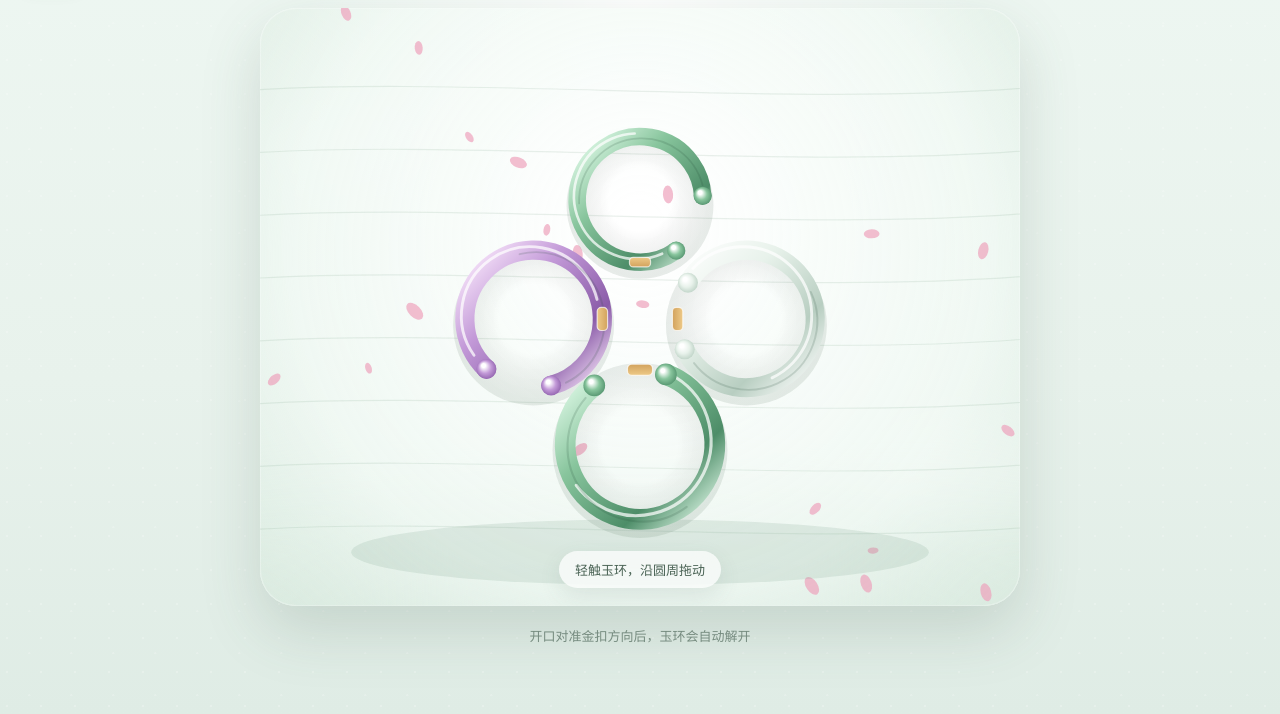
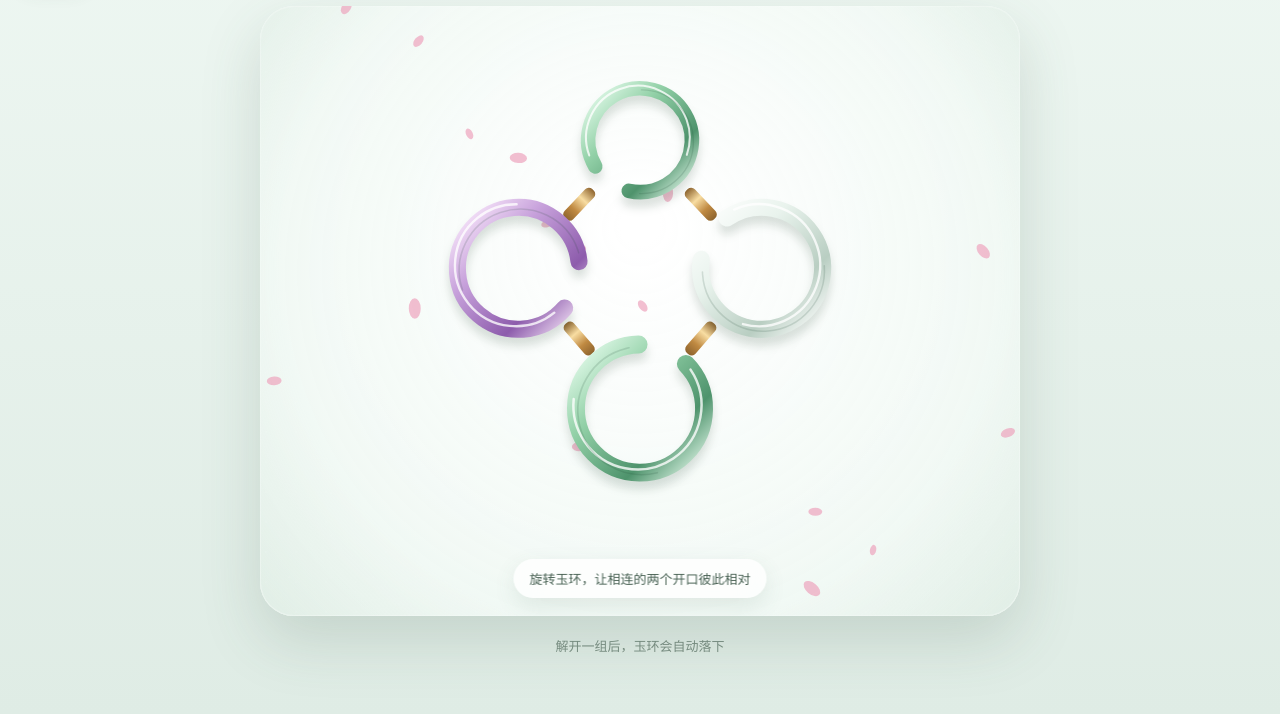
Before and after one commit to yaohu3216-png/jade-ring, a plain HTML site: page index.html in a window 1280 px wide. Shown: the part 86-800 px from the top of the page. Drawn offline with Linux system fonts and the light colour scheme.

Commit message:
Add files via upload

```diff
--- a/game.js
+++ b/game.js
@@ -6,339 +6,275 @@ const nextBtn = document.getElementById('nextBtn');
 const levelText = document.getElementById('levelText');
 const message = document.getElementById('message');
 
-const DPR = Math.min(window.devicePixelRatio || 1, 2);
-let W = 0, H = 0;
-let activeRing = null;
-let lastPointerAngle = 0;
-let dragVelocity = 0;
-let currentLevel = 0;
-let rings = [];
-let petals = [];
-let completed = false;
+let W=0,H=0,DPR=Math.min(devicePixelRatio||1,2);
+let rings=[],links=[],petals=[];
+let activeRing=null,lastPointerAngle=0;
+let currentLevel=0,completed=false;
 
-const levels = [
+const palette={
+  green:['#ecfff2','#93d1a8','#4e936c'],
+  lavender:['#fff1ff','#c7a1db','#8d5cac'],
+  white:['#ffffff','#e9f3ed','#b9cec2']
+};
+
+const levels=[
   {
     name:'第一关',
     rings:[
-      {x:.50,y:.32,r:.105,gap:58,target:Math.PI/2,color:'green'},
-      {x:.36,y:.52,r:.115,gap:58,target:0,color:'lavender'},
-      {x:.64,y:.52,r:.115,gap:58,target:Math.PI,color:'white'},
-      {x:.50,y:.73,r:.125,gap:58,target:-Math.PI/2,color:'green'}
+      {id:'A',x:.50,y:.22,r:.085,color:'green',angle:2.2},
+      {id:'B',x:.34,y:.43,r:.10,color:'lavender',angle:.3},
+      {id:'C',x:.66,y:.43,r:.10,color:'white',angle:3.7},
+      {id:'D',x:.50,y:.66,r:.105,color:'green',angle:5.1}
+    ],
+    links:[
+      ['A','B'],['A','C'],['B','D'],['C','D']
     ]
   },
   {
     name:'第二关',
     rings:[
-      {x:.50,y:.22,r:.095,gap:52,target:Math.PI/2,color:'lavender'},
-      {x:.31,y:.39,r:.105,gap:52,target:0,color:'green'},
-      {x:.50,y:.42,r:.108,gap:52,target:-Math.PI/2,color:'white'},
-      {x:.69,y:.39,r:.105,gap:52,target:Math.PI,color:'green'},
-      {x:.36,y:.64,r:.112,gap:52,target:0,color:'white'},
-      {x:.64,y:.64,r:.112,gap:52,target:Math.PI,color:'lavender'},
-      {x:.50,y:.80,r:.10,gap:52,target:-Math.PI/2,color:'green'}
+      {id:'A',x:.50,y:.16,r:.075,color:'lavender',angle:1.8},
+      {id:'B',x:.31,y:.33,r:.088,color:'green',angle:.2},
+      {id:'C',x:.50,y:.35,r:.09,color:'white',angle:4.2},
+      {id:'D',x:.69,y:.33,r:.088,color:'green',angle:3.2},
+      {id:'E',x:.38,y:.58,r:.092,color:'white',angle:5.2},
+      {id:'F',x:.62,y:.58,r:.092,color:'lavender',angle:1.2},
+      {id:'G',x:.50,y:.78,r:.083,color:'green',angle:4.7}
+    ],
+    links:[
+      ['A','B'],['A','C'],['A','D'],
+      ['B','E'],['C','E'],['C','F'],['D','F'],
+      ['E','G'],['F','G']
     ]
   }
 ];
 
-const palette = {
-  green:['#e9fff0','#88c59d','#4d8d68'],
-  lavender:['#fff0ff','#c39ad8','#8a5ba8'],
-  white:['#ffffff','#e8f2eb','#b8cec1']
-};
-
 function resize(){
-  const rect = canvas.getBoundingClientRect();
-  W = rect.width; H = rect.height;
-  canvas.width = Math.round(W * DPR);
-  canvas.height = Math.round(H * DPR);
+  const r=canvas.getBoundingClientRect();
+  W=r.width;H=r.height;
+  canvas.width=Math.round(W*DPR);
+  canvas.height=Math.round(H*DPR);
   ctx.setTransform(DPR,0,0,DPR,0,0);
-  createPetals();
-}
-window.addEventListener('resize', resize);
-
-function createPetals(){
-  petals = Array.from({length:22},(_,i)=>({
-    x:Math.random()*W,
-    y:Math.random()*H,
-    s:2+Math.random()*4,
-    vx:-.12+Math.random()*.24,
-    vy:.18+Math.random()*.34,
-    a:Math.random()*Math.PI*2,
-    va:-.015+Math.random()*.03
+  petals=Array.from({length:18},()=>({
+    x:Math.random()*W,y:Math.random()*H,
+    s:2+Math.random()*4,vx:-.12+Math.random()*.24,
+    vy:.18+Math.random()*.32,a:Math.random()*6.28,va:-.02+Math.random()*.04
   }));
 }
+addEventListener('resize',resize);
 
+function loadLevel(i){
+  currentLevel=i%levels.length;
+  completed=false;
+  nextBtn.classList.add('hidden');
+  message.textContent='旋转玉环，让相连的两个开口彼此相对';
+  levelText.textContent=levels[currentLevel].name;
+  rings=levels[currentLevel].rings.map(r=>({
+    ...r,velocity:0,solved:false,falling:false,dy:0,alpha:1,scale:1,pulse:0
+  }));
+  links=levels[currentLevel].links.map(([a,b])=>({a,b,solved:false}));
+}
+function getRing(id){return rings.find(r=>r.id===id)}
 function norm(a){
-  while(a > Math.PI) a -= Math.PI*2;
-  while(a < -Math.PI) a += Math.PI*2;
+  while(a>Math.PI)a-=Math.PI*2;
+  while(a<-Math.PI)a+=Math.PI*2;
   return a;
 }
-
-function loadLevel(i){
-  currentLevel = i % levels.length;
-  completed = false;
-  nextBtn.classList.add('hidden');
-  message.textContent = '轻触玉环，沿圆周拖动';
-  levelText.textContent = levels[currentLevel].name;
-  rings = levels[currentLevel].rings.map((r,idx)=>({
-    ...r,
-    angle:(idx*1.37 + .45)%(Math.PI*2),
-    velocity:0,
-    solved:false,
-    falling:false,
-    alpha:1,
-    dy:0,
-    scale:1,
-    pulse:0
-  }));
+function pointerPos(e){
+  const r=canvas.getBoundingClientRect();
+  const p=e.touches?e.touches[0]:e;
+  return{x:p.clientX-r.left,y:p.clientY-r.top}
 }
-
-function pointerPos(e){
-  const rect = canvas.getBoundingClientRect();
-  const p = e.touches ? e.touches[0] : e;
-  return {x:p.clientX-rect.left,y:p.clientY-rect.top};
-}
-
 function pickRing(p){
   for(let i=rings.length-1;i>=0;i--){
-    const r=rings[i];
-    if(r.solved) continue;
-    const cx=r.x*W, cy=r.y*H+r.dy;
-    const rr=r.r*Math.min(W,H);
+    const r=rings[i];if(r.solved)return;
+    const cx=r.x*W,cy=r.y*H+r.dy,rr=r.r*Math.min(W,H);
     const d=Math.hypot(p.x-cx,p.y-cy);
-    if(d>rr*.58 && d<rr*1.25) return r;
+    if(d>rr*.55&&d<rr*1.28)return r;
   }
   return null;
 }
-
 function start(e){
   e.preventDefault();
   const p=pointerPos(e);
   activeRing=pickRing(p);
-  if(!activeRing) return;
+  if(!activeRing)return;
   lastPointerAngle=Math.atan2(p.y-(activeRing.y*H+activeRing.dy),p.x-activeRing.x*W);
-  dragVelocity=0;
   activeRing.pulse=1;
 }
 function move(e){
-  if(!activeRing) return;
+  if(!activeRing)return;
   e.preventDefault();
   const p=pointerPos(e);
   const a=Math.atan2(p.y-(activeRing.y*H+activeRing.dy),p.x-activeRing.x*W);
   const d=norm(a-lastPointerAngle);
   activeRing.angle+=d;
-  dragVelocity=d;
   activeRing.velocity=d;
   lastPointerAngle=a;
 }
 function end(){
-  if(!activeRing) return;
+  if(!activeRing)return;
   const r=activeRing;
   activeRing=null;
-  const diff=Math.abs(norm(r.angle-r.target));
-  if(diff < 0.25){
-    r.angle=r.target;
-    r.velocity=0;
-    r.solved=true;
-    r.falling=true;
-    message.textContent='叮——玉环已解';
-    setTimeout(checkComplete,420);
-  }
+  trySolveLinksFor(r.id);
 }
-
 canvas.addEventListener('pointerdown',start);
-window.addEventListener('pointermove',move,{passive:false});
-window.addEventListener('pointerup',end);
+addEventListener('pointermove',move,{passive:false});
+addEventListener('pointerup',end);
 canvas.addEventListener('touchstart',start,{passive:false});
 canvas.addEventListener('touchmove',move,{passive:false});
-window.addEventListener('touchend',end);
+addEventListener('touchend',end);
 
-restartBtn.addEventListener('click',()=>loadLevel(currentLevel));
-nextBtn.addEventListener('click',()=>loadLevel(currentLevel+1));
+function angleBetween(a,b){
+  return Math.atan2((b.y-a.y)*H,(b.x-a.x)*W);
+}
+function gapFaces(r,angle){
+  return Math.abs(norm(r.angle-angle))<0.24;
+}
+function trySolveLinksFor(id){
+  const candidates=links.filter(l=>!l.solved&&(l.a===id||l.b===id));
+  let solvedAny=false;
+  for(const link of candidates){
+    const ra=getRing(link.a),rb=getRing(link.b);
+    if(ra.solved||rb.solved)continue;
+    const ab=angleBetween(ra,rb);
+    const ba=norm(ab+Math.PI);
+    if(gapFaces(ra,ab)&&gapFaces(rb,ba)){
+      ra.angle=ab;rb.angle=ba;
+      ra.velocity=rb.velocity=0;
+      link.solved=true;
+      solvedAny=true;
+      setTimeout(()=>releasePair(link),120);
+    }
+  }
+  if(!solvedAny)message.textContent='继续调整，让两个开口正对';
+}
+function releasePair(link){
+  const ra=getRing(link.a),rb=getRing(link.b);
+  const remainingA=links.some(l=>!l.solved&&(l.a===ra.id||l.b===ra.id));
+  const remainingB=links.some(l=>!l.solved&&(l.a===rb.id||l.b===rb.id));
 
+  if(!remainingA)solveRing(ra);
+  if(!remainingB)solveRing(rb);
+
+  message.textContent='金扣已解开';
+  setTimeout(checkComplete,420);
+}
+function solveRing(r){
+  if(r.solved)return;
+  r.solved=true;
+  r.falling=true;
+}
 function checkComplete(){
-  if(rings.every(r=>r.solved)){
+  if(links.every(l=>l.solved)){
     completed=true;
+    rings.forEach(solveRing);
     message.textContent='此结已解';
     nextBtn.classList.remove('hidden');
     burstPetals();
   }
 }
+restartBtn.onclick=()=>loadLevel(currentLevel);
+nextBtn.onclick=()=>loadLevel(currentLevel+1);
 
 function burstPetals(){
-  for(let i=0;i<36;i++){
-    petals.push({
-      x:W/2+(Math.random()-.5)*80,
-      y:H*.52+(Math.random()-.5)*50,
-      s:2+Math.random()*5,
-      vx:(Math.random()-.5)*2.1,
-      vy:-1.4-Math.random()*1.4,
-      a:Math.random()*Math.PI*2,
-      va:-.06+Math.random()*.12
-    });
+  for(let i=0;i<30;i++)petals.push({
+    x:W/2+(Math.random()-.5)*80,y:H*.52,
+    s:2+Math.random()*5,vx:(Math.random()-.5)*2,
+    vy:-1.2-Math.random()*1.5,a:Math.random()*6.28,va:-.06+Math.random()*.12
+  });
+}
+function roundRect(x,y,w,h,r){
+  ctx.beginPath();ctx.roundRect(x,y,w,h,r);
+}
+function drawBackground(){
+  const g=ctx.createRadialGradient(W*.5,H*.36,20,W*.5,H*.5,Math.max(W,H)*.8);
+  g.addColorStop(0,'rgba(255,255,255,.97)');
+  g.addColorStop(.58,'rgba(242,249,245,.86)');
+  g.addColorStop(1,'rgba(214,231,221,.45)');
+  ctx.fillStyle=g;ctx.fillRect(0,0,W,H);
+}
+function drawPetals(){
+  for(const p of petals){
+    p.x+=p.vx;p.y+=p.vy;p.a+=p.va;p.vy+=completed?.006:.001;
+    if(p.y>H+20||p.x<-30||p.x>W+30){
+      p.x=Math.random()*W;p.y=-20;p.vx=-.12+Math.random()*.24;p.vy=.18+Math.random()*.32
+    }
+    ctx.save();ctx.translate(p.x,p.y);ctx.rotate(p.a);
+    ctx.fillStyle='rgba(237,158,185,.66)';
+    ctx.beginPath();ctx.ellipse(0,0,p.s,p.s*1.7,0,0,6.28);ctx.fill();ctx.restore();
   }
 }
-
-function drawBackground(){
-  const g=ctx.createRadialGradient(W*.5,H*.36,20,W*.5,H*.45,Math.max(W,H)*.72);
-  g.addColorStop(0,'rgba(255,255,255,.92)');
-  g.addColorStop(.62,'rgba(241,249,244,.78)');
-  g.addColorStop(1,'rgba(213,231,220,.28)');
-  ctx.fillStyle=g;ctx.fillRect(0,0,W,H);
-
-  ctx.save();
-  ctx.globalAlpha=.17;
-  ctx.strokeStyle='#83a88f';
-  ctx.lineWidth=1.2;
-  for(let i=0;i<8;i++){
-    ctx.beginPath();
-    const y=H*(.14+i*.105);
-    ctx.moveTo(-30,y);
-    ctx.bezierCurveTo(W*.25,y-18,W*.72,y+18,W+30,y-6);
-    ctx.stroke();
-  }
-  ctx.restore();
-}
-
-function drawPetals(){
-  for(const p of petals){
-    p.x+=p.vx; p.y+=p.vy; p.a+=p.va; p.vy+=completed?.006:.001;
-    if(p.y>H+20 || p.x<-30 || p.x>W+30){
-      p.x=Math.random()*W;p.y=-20;p.vx=-.12+Math.random()*.24;p.vy=.18+Math.random()*.34;
-    }
-    ctx.save();
-    ctx.translate(p.x,p.y);ctx.rotate(p.a);
-    ctx.fillStyle='rgba(238,159,185,.68)';
-    ctx.beginPath();ctx.ellipse(0,0,p.s,p.s*1.75,0,0,Math.PI*2);ctx.fill();
+function drawLinks(){
+  for(const l of links){
+    const a=getRing(l.a),b=getRing(l.b);
+    if(!a||!b||l.solved)continue;
+    const ax=a.x*W,ay=a.y*H+a.dy,bx=b.x*W,by=b.y*H+b.dy;
+    const mx=(ax+bx)/2,my=(ay+by)/2;
+    const ang=Math.atan2(by-ay,bx-ax);
+    const len=Math.min(20,Math.hypot(bx-ax,by-ay)*.18);
+    ctx.save();ctx.translate(mx,my);ctx.rotate(ang);
+    const g=ctx.createLinearGradient(-len,0,len,0);
+    g.addColorStop(0,'#8e642e');g.addColorStop(.35,'#f8dda2');
+    g.addColorStop(.68,'#c08a42');g.addColorStop(1,'#8e642e');
+    ctx.fillStyle=g;roundRect(-len,-6,len*2,12,5);ctx.fill();
     ctx.restore();
   }
 }
+function drawRing(r){
+  const cx=r.x*W,cy=r.y*H+r.dy;
+  const rr=r.r*Math.min(W,H)*r.scale;
+  const gap=0.82;
+  const start=r.angle+gap/2,end=r.angle+Math.PI*2-gap/2;
+  const width=rr*.28;
+  const colors=palette[r.color];
 
-function drawConnector(x,y,angle,size){
-  ctx.save();
-  ctx.translate(x,y);ctx.rotate(angle);
-  const grad=ctx.createLinearGradient(-size,0,size,0);
-  grad.addColorStop(0,'#9b7336');
-  grad.addColorStop(.35,'#f7d796');
-  grad.addColorStop(.7,'#c18a43');
-  grad.addColorStop(1,'#8e642e');
-  ctx.fillStyle=grad;
-  roundRect(-size*.18,-size*.40,size*.36,size*.80,size*.14);
-  ctx.fill();
-  ctx.strokeStyle='rgba(255,255,255,.7)';
-  ctx.lineWidth=1.2;
-  ctx.stroke();
-  ctx.restore();
-}
+  ctx.save();ctx.globalAlpha=r.alpha;ctx.translate(cx,cy);
+  ctx.lineCap='round';
 
-function roundRect(x,y,w,h,r){
-  ctx.beginPath();
-  ctx.roundRect(x,y,w,h,r);
-}
+  const grad=ctx.createLinearGradient(-rr,-rr,rr,rr);
+  grad.addColorStop(0,colors[0]);grad.addColorStop(.34,colors[1]);
+  grad.addColorStop(.72,colors[2]);grad.addColorStop(1,colors[0]);
 
-function drawRing(r){
-  const cx=r.x*W, cy=r.y*H+r.dy;
-  const rr=r.r*Math.min(W,H)*r.scale;
-  const gap=r.gap*Math.PI/180;
-  const start=r.angle+gap/2;
-  const end=r.angle+Math.PI*2-gap/2;
-  const width=rr*.28;
+  ctx.shadowColor='rgba(52,83,63,.18)';
+  ctx.shadowBlur=10;ctx.shadowOffsetY=8;
+  ctx.strokeStyle=grad;ctx.lineWidth=width;
+  ctx.beginPath();ctx.arc(0,0,rr,start,end);ctx.stroke();
+  ctx.shadowColor='transparent';
 
-  ctx.save();
-  ctx.globalAlpha=r.alpha;
-  ctx.translate(cx,cy);
+  ctx.strokeStyle='rgba(255,255,255,.78)';
+  ctx.lineWidth=width*.14;
+  ctx.beginPath();ctx.arc(-rr*.04,-rr*.05,rr,start+.18,end-1.45);ctx.stroke();
 
-  const shadow=ctx.createRadialGradient(0,0,rr*.5,0,0,rr*1.18);
-  shadow.addColorStop(0,'rgba(0,0,0,0)');
-  shadow.addColorStop(1,'rgba(66,96,76,.12)');
-  ctx.fillStyle=shadow;
-  ctx.beginPath();ctx.arc(0,6,rr*1.17,0,Math.PI*2);ctx.fill();
-
-  ctx.lineCap='round';
-  const colors=palette[r.color];
-  const grad=ctx.createLinearGradient(-rr,-rr,rr,rr);
-  grad.addColorStop(0,colors[0]);
-  grad.addColorStop(.35,colors[1]);
-  grad.addColorStop(.72,colors[2]);
-  grad.addColorStop(1,colors[0]);
-
-  ctx.strokeStyle=grad;
-  ctx.lineWidth=width;
-  ctx.beginPath();ctx.arc(0,0,rr,start,end);ctx.stroke();
-
-  ctx.strokeStyle='rgba(255,255,255,.72)';
-  ctx.lineWidth=width*.15;
-  ctx.beginPath();ctx.arc(-rr*.05,-rr*.05,rr,start+.20,end-1.55);ctx.stroke();
-
-  ctx.strokeStyle='rgba(35,73,51,.16)';
-  ctx.lineWidth=width*.10;
-  ctx.beginPath();ctx.arc(rr*.03,rr*.03,rr,start+2.15,end-.20);ctx.stroke();
-
-  const a1=r.angle-gap/2, a2=r.angle+gap/2;
-  drawEndCap(rr,a1,width,colors);
-  drawEndCap(rr,a2,width,colors);
-
-  const targetX=Math.cos(r.target)*rr;
-  const targetY=Math.sin(r.target)*rr;
-  drawConnector(targetX,targetY,r.target,rr*.42);
+  ctx.strokeStyle='rgba(32,72,48,.15)';
+  ctx.lineWidth=width*.09;
+  ctx.beginPath();ctx.arc(rr*.03,rr*.03,rr,start+2.1,end-.18);ctx.stroke();
 
   if(r.pulse>0){
-    ctx.globalAlpha*=r.pulse*.4;
-    ctx.strokeStyle='#ffffff';
-    ctx.lineWidth=3;
+    ctx.globalAlpha*=r.pulse*.35;
+    ctx.strokeStyle='#fff';ctx.lineWidth=3;
     ctx.beginPath();ctx.arc(0,0,rr*1.22,0,Math.PI*2);ctx.stroke();
   }
   ctx.restore();
 }
-
-function drawEndCap(rr,a,width,colors){
-  const x=Math.cos(a)*rr,y=Math.sin(a)*rr;
-  ctx.save();
-  ctx.translate(x,y);
-  const g=ctx.createRadialGradient(-width*.15,-width*.18,2,0,0,width*.6);
-  g.addColorStop(0,'#fff');
-  g.addColorStop(.45,colors[1]);
-  g.addColorStop(1,colors[2]);
-  ctx.fillStyle=g;
-  ctx.beginPath();ctx.arc(0,0,width*.52,0,Math.PI*2);ctx.fill();
-  ctx.restore();
-}
-
 function update(){
   for(const r of rings){
-    if(r.pulse>0) r.pulse*=.9;
-    if(!r.solved && r!==activeRing){
-      r.angle+=r.velocity;
-      r.velocity*=.93;
+    if(r.pulse>0)r.pulse*=.9;
+    if(!r.solved&&r!==activeRing){
+      r.angle+=r.velocity;r.velocity*=.92;
     }
     if(r.falling){
-      r.dy+=1.2;
-      r.scale*=.992;
-      r.alpha*=.965;
-      if(r.alpha<.03){r.alpha=0;r.falling=false;}
+      r.dy+=1.25;r.scale*=.993;r.alpha*=.965;
+      if(r.alpha<.03){r.alpha=0;r.falling=false}
     }
   }
 }
-
 function render(){
   ctx.clearRect(0,0,W,H);
-  drawBackground();
-  drawPetals();
-
-  ctx.save();
-  ctx.globalAlpha=.20;
-  ctx.fillStyle='#86aa95';
-  ctx.beginPath();
-  ctx.ellipse(W*.50,H*.91,W*.38,H*.055,0,0,Math.PI*2);
-  ctx.fill();
-  ctx.restore();
-
+  drawBackground();drawPetals();drawLinks();
   rings.forEach(drawRing);
-
   update();
   requestAnimationFrame(render);
 }
 
-resize();
-loadLevel(0);
-render();
+resize();loadLevel(0);render();
--- a/index.html
+++ b/index.html
@@ -19,18 +19,15 @@
     </header>
 
     <section class="stageWrap">
-      <div class="mist mist1"></div>
-      <div class="mist mist2"></div>
       <canvas id="game"></canvas>
-      <div id="message" class="message">轻触玉环，沿圆周拖动</div>
+      <div id="message" class="message">旋转玉环，让相连的两个开口彼此相对</div>
     </section>
 
     <footer class="bottom">
       <button id="nextBtn" class="primary hidden">下一关</button>
-      <div class="hint">开口对准金扣方向后，玉环会自动解开</div>
+      <div class="hint">解开一组后，玉环会自动落下</div>
     </footer>
   </main>
-
   <script src="game.js"></script>
 </body>
 </html>
--- a/style.css
+++ b/style.css
@@ -2,64 +2,65 @@
 :root{
   --ink:#496254;
   --soft:#eef7f2;
-  --paper:#f9fcfa;
-  --gold:#d7b679;
 }
 *{box-sizing:border-box}
-html,body{margin:0;min-height:100%;background:
-radial-gradient(circle at 50% 10%,rgba(255,255,255,.9),transparent 35%),
-linear-gradient(180deg,#eef7f2 0%,#e8f2ec 58%,#dfece5 100%);
-font-family:"Songti SC","STSong","Noto Serif SC",serif;color:var(--ink);overflow:hidden}
-body:before{
-content:"";position:fixed;inset:0;pointer-events:none;opacity:.28;
-background-image:
-radial-gradient(circle at 20% 30%,rgba(255,255,255,.8) 0 1px,transparent 1.4px),
-radial-gradient(circle at 70% 60%,rgba(255,255,255,.7) 0 1px,transparent 1.3px);
-background-size:34px 34px,42px 42px}
-.app{min-height:100vh;display:flex;flex-direction:column;padding:
-max(14px,env(safe-area-inset-top)) 16px max(12px,env(safe-area-inset-bottom))}
-.topbar{display:grid;grid-template-columns:72px 1fr 72px;align-items:center;min-height:76px}
+html,body{
+  margin:0;min-height:100%;overflow:hidden;
+  background:linear-gradient(180deg,#eef7f2,#dfece5);
+  color:var(--ink);
+  font-family:"Songti SC","STSong","Noto Serif SC",serif
+}
+.app{
+  min-height:100vh;display:flex;flex-direction:column;
+  padding:max(14px,env(safe-area-inset-top)) 16px max(10px,env(safe-area-inset-bottom))
+}
+.topbar{
+  display:grid;grid-template-columns:76px 1fr 76px;align-items:center;
+  min-height:74px
+}
 .titleWrap{text-align:center}
 .title{font-size:34px;letter-spacing:.22em;margin-right:-.22em}
-.subtitle{font-size:12px;opacity:.65;letter-spacing:.18em;margin-top:3px}
+.subtitle{font-size:12px;opacity:.62;letter-spacing:.16em;margin-top:4px}
 .level{text-align:right;font-size:14px}
+button{font-family:inherit;border:0}
 .ghost,.primary{
-border:0;border-radius:999px;font-family:inherit;cursor:pointer
+  border-radius:999px;padding:11px 16px;cursor:pointer
 }
-.ghost{background:rgba(255,255,255,.55);color:var(--ink);padding:10px 14px;box-shadow:0 5px 16px rgba(77,103,87,.10)}
+.ghost{
+  background:rgba(255,255,255,.66);color:var(--ink);
+  box-shadow:0 6px 18px rgba(68,94,77,.12)
+}
 .stageWrap{
-position:relative;flex:1;min-height:0;margin:4px auto 10px;width:min(94vw,760px);
-border-radius:36px;overflow:hidden;background:
-radial-gradient(circle at 50% 36%,rgba(255,255,255,.92),rgba(244,250,246,.82) 48%,rgba(224,238,228,.9) 100%);
-box-shadow:0 24px 60px rgba(67,92,76,.18),inset 0 0 0 1px rgba(255,255,255,.7)
+  position:relative;flex:1;min-height:0;
+  width:min(94vw,760px);margin:4px auto 10px;
+  border-radius:34px;overflow:hidden;
+  background:
+    radial-gradient(circle at 50% 38%,rgba(255,255,255,.96),rgba(244,250,246,.88) 52%,rgba(221,236,226,.94));
+  box-shadow:0 24px 60px rgba(67,92,76,.18),inset 0 0 0 1px rgba(255,255,255,.75)
 }
 .stageWrap:before{
-content:"";position:absolute;inset:auto -10% -6% -10%;height:42%;
-background:
-radial-gradient(ellipse at 50% 100%,rgba(173,204,185,.38),transparent 60%),
-radial-gradient(ellipse at 20% 100%,rgba(194,221,205,.30),transparent 55%),
-radial-gradient(ellipse at 80% 100%,rgba(194,221,205,.30),transparent 55%);
-filter:blur(8px)
+  content:"";position:absolute;inset:0;pointer-events:none;opacity:.18;
+  background:
+    radial-gradient(circle at 20% 20%,#fff 0 1px,transparent 1.2px),
+    radial-gradient(circle at 70% 60%,#fff 0 1px,transparent 1.2px);
+  background-size:30px 30px,42px 42px
 }
 canvas{position:absolute;inset:0;width:100%;height:100%;touch-action:none}
 .message{
-position:absolute;left:50%;bottom:18px;transform:translateX(-50%);
-padding:9px 16px;border-radius:999px;background:rgba(255,255,255,.7);
-font-size:13px;backdrop-filter:blur(12px);box-shadow:0 8px 22px rgba(77,103,87,.11);
-white-space:nowrap;transition:.25s
+  position:absolute;left:50%;bottom:18px;transform:translateX(-50%);
+  padding:10px 16px;border-radius:999px;background:rgba(255,255,255,.78);
+  font-size:13px;white-space:nowrap;
+  box-shadow:0 8px 22px rgba(77,103,87,.12);
+  backdrop-filter:blur(12px)
 }
-.mist{position:absolute;border-radius:50%;filter:blur(28px);background:rgba(255,255,255,.45);pointer-events:none;animation:float 8s ease-in-out infinite}
-.mist1{width:180px;height:80px;left:-40px;top:18%}
-.mist2{width:220px;height:90px;right:-70px;bottom:15%;animation-delay:-3s}
-@keyframes float{50%{transform:translateX(24px) translateY(-8px);opacity:.7}}
-.bottom{text-align:center;min-height:86px}
+.bottom{text-align:center;min-height:78px}
 .primary{
-background:linear-gradient(180deg,#5f866e,#486c57);color:white;
-padding:13px 34px;font-size:16px;box-shadow:0 9px 22px rgba(67,103,80,.26)
+  color:white;background:linear-gradient(180deg,#5f866e,#486c57);
+  padding:13px 34px;font-size:16px;
+  box-shadow:0 9px 22px rgba(67,103,80,.26)
 }
 .hint{font-size:13px;opacity:.68;margin-top:10px}
 .hidden{display:none}
-@media (max-height:740px){
-  .topbar{min-height:58px}.title{font-size:28px}
-  .bottom{min-height:64px}.hint{font-size:12px}
+@media(max-height:740px){
+  .topbar{min-height:58px}.title{font-size:28px}.bottom{min-height:62px}
 }
```
